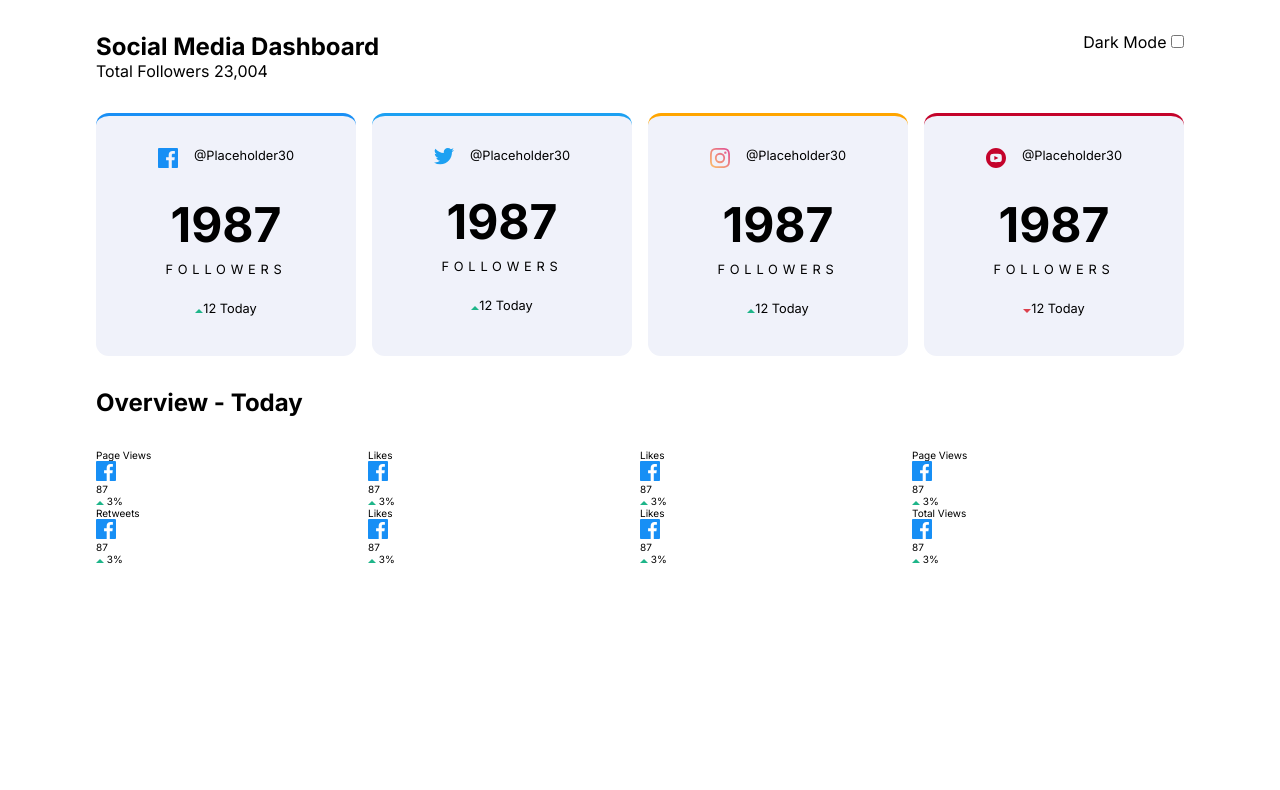
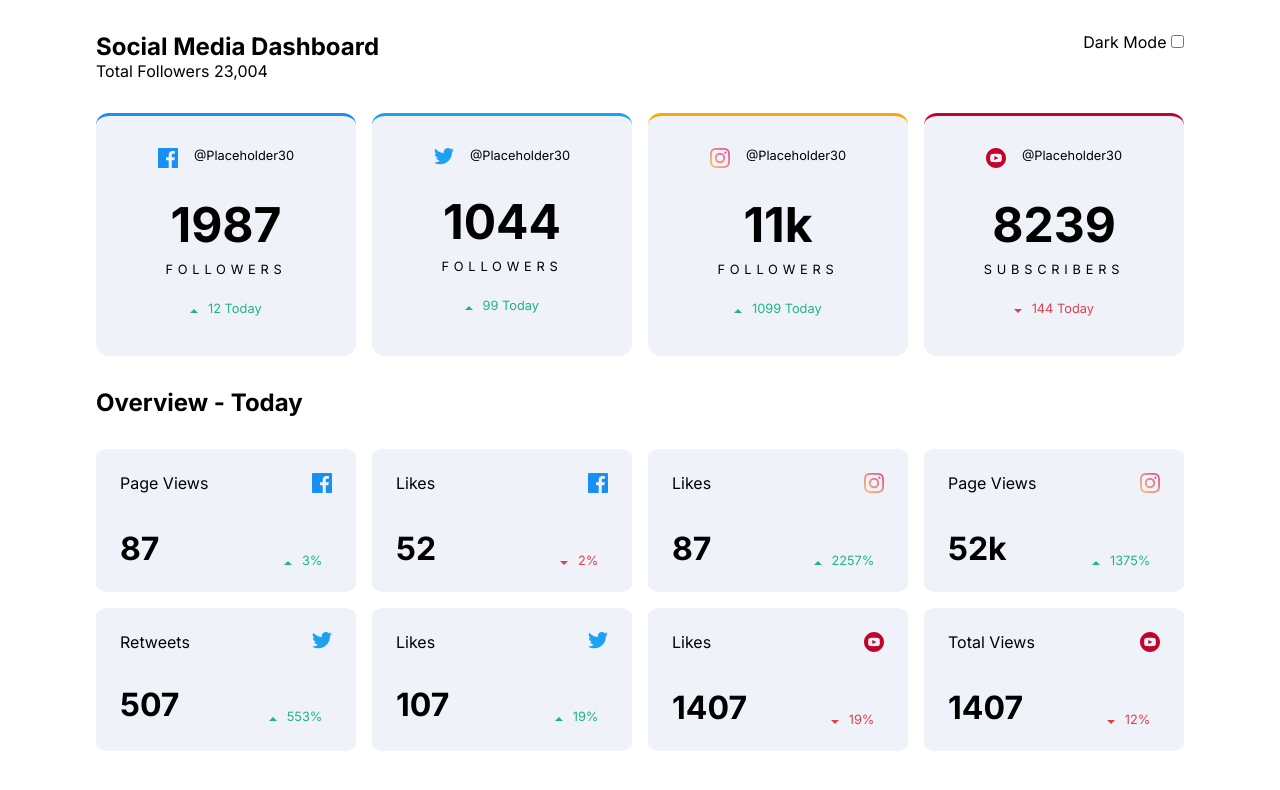
Before and after one commit to Placeholder30/Placeholder30.github.io, a plain HTML site: page index.html in a window 1280 px wide. Drawn offline with Linux system fonts and the light colour scheme.

Commit message:
did a lot of shit, hope it sticks

```diff
--- a/index.html
+++ b/index.html
@@ -10,7 +10,7 @@
       rel="stylesheet"
     />
   </head>
-  <body>
+  <body class="dark-mode">
     <div class="container">
       <div class="dashboard-header">
         <div class="title">
@@ -39,12 +39,14 @@
           <div class="count">1987</div>
           <div class="followers">FOLLOWERS</div>
           <div class="followers-today">
-            <div class="icon-up">
+            <div class="icon">
               <svg xmlns="http://www.w3.org/2000/svg" width="8" height="4">
                 <path fill="#1EB589" fill-rule="evenodd" d="M0 4l4-4 4 4z" />
               </svg>
             </div>
-            12 Today
+            <div class="green">
+              12 Today
+            </div>
           </div>
         </div>
         <!-- facebook ends -->
@@ -62,15 +64,17 @@
             <p class="username">@Placeholder30</p>
           </div>
 
-          <div class="count">1987</div>
+          <div class="count">1044</div>
           <div class="followers">FOLLOWERS</div>
           <div class="followers-today">
-            <div class="icon-up">
+            <div class="icon">
               <svg xmlns="http://www.w3.org/2000/svg" width="8" height="4">
                 <path fill="#1EB589" fill-rule="evenodd" d="M0 4l4-4 4 4z" />
               </svg>
             </div>
-            12 Today
+            <div class="green">
+              99 Today
+            </div>
           </div>
         </div>
         <!-- twitter ends -->
@@ -94,15 +98,17 @@
             </div>
             <p class="username">@Placeholder30</p>
           </div>
-          <div class="count">1987</div>
+          <div class="count">11k</div>
           <div class="followers">FOLLOWERS</div>
           <div class="followers-today">
-            <div class="icon-up">
+            <div class="icon">
               <svg xmlns="http://www.w3.org/2000/svg" width="8" height="4">
                 <path fill="#1EB589" fill-rule="evenodd" d="M0 4l4-4 4 4z" />
               </svg>
             </div>
-            12 Today
+            <div class="green">
+              1099 Today
+            </div>
           </div>
         </div>
         <!-- Instagram ends -->
@@ -117,21 +123,23 @@
                 />
               </svg>
             </div>
-            <p class="username" contenteditable="true">@Placeholder30</p>
+            <p class="username">@Placeholder30</p>
           </div>
-          <div class="count">1987</div>
-          <div class="followers">FOLLOWERS</div>
+          <div class="count">8239</div>
+          <div class="followers">SUBSCRIBERS</div>
           <div class="followers-today">
-            <div class="icon-down">
+            <div class="icon">
               <svg xmlns="http://www.w3.org/2000/svg" width="8" height="4">
                 <path fill="#DC414C" fill-rule="evenodd" d="M0 0l4 4 4-4z" />
               </svg>
             </div>
-            12 Today
+            <div class="red">
+              144 Today
+            </div>
           </div>
         </div>
-
         <!-- Youtube ends -->
+        <!-- Top Grid ends -->
       </div>
 
       <div class="overview">
@@ -141,7 +149,7 @@
       <div class="bottom-container">
         <div class="main-grid">
           <div class="top">
-            <div>Page Views</div>
+            <div class="top-style">Page Views</div>
             <div>
               <svg xmlns="http://www.w3.org/2000/svg" width="20" height="20">
                 <path
@@ -153,19 +161,19 @@
           </div>
 
           <div class="bottom">
-            <div>87</div>
-            <div>
+            <p class="count-bottom">87</p>
+            <div class="icon">
               <svg xmlns="http://www.w3.org/2000/svg" width="8" height="4">
                 <path fill="#1EB589" fill-rule="evenodd" d="M0 4l4-4 4 4z" />
               </svg>
-              3%
+              <div class="green">3%</div>
             </div>
           </div>
         </div>
         <!-- Page views -->
         <div class="main-grid">
           <div class="top">
-            <div>Likes</div>
+            <div class="top-style">Likes</div>
             <div>
               <svg xmlns="http://www.w3.org/2000/svg" width="20" height="20">
                 <path
@@ -177,60 +185,74 @@
           </div>
 
           <div class="bottom">
-            <div>87</div>
-            <div>
+            <p class="count-bottom">52</p>
+            <div class="icon">
               <svg xmlns="http://www.w3.org/2000/svg" width="8" height="4">
-                <path fill="#1EB589" fill-rule="evenodd" d="M0 4l4-4 4 4z" />
+                <path fill="#DC414C" fill-rule="evenodd" d="M0 0l4 4 4-4z" />
               </svg>
-              3%
+              <div class="red">2%</div>
             </div>
           </div>
         </div>
         <!-- Likes facebook-->
         <div class="main-grid">
           <div class="top">
-            <div>Likes</div>
+            <div class="top-style">Likes</div>
             <div>
               <svg xmlns="http://www.w3.org/2000/svg" width="20" height="20">
+                <defs>
+                  <linearGradient id="a" x1="100%" x2="0%" y1="0%" y2="100%">
+                    <stop offset="0%" stop-color="#DF4896" />
+                    <stop offset="50.913%" stop-color="#EE877E" />
+                    <stop offset="100%" stop-color="#FDC366" />
+                  </linearGradient>
+                </defs>
                 <path
-                  fill="#178FF5"
-                  d="M18.896 0H1.104C.494 0 0 .494 0 1.104v17.793C0 19.506.494 20 1.104 20h9.58v-7.745H8.076V9.237h2.606V7.01c0-2.583 1.578-3.99 3.883-3.99 1.104 0 2.052.082 2.329.119v2.7h-1.598c-1.254 0-1.496.597-1.496 1.47v1.928h2.989l-.39 3.018h-2.6V20h5.098c.608 0 1.102-.494 1.102-1.104V1.104C20 .494 19.506 0 18.896 0z"
+                  fill="url(#a)"
+                  d="M10 1.802c2.67 0 2.987.01 4.042.059 2.71.123 3.975 1.409 4.099 4.099.048 1.054.057 1.37.057 4.04 0 2.672-.01 2.988-.057 4.042-.124 2.687-1.387 3.975-4.1 4.099-1.054.048-1.37.058-4.041.058-2.67 0-2.987-.01-4.04-.058-2.717-.124-3.977-1.416-4.1-4.1-.048-1.054-.058-1.37-.058-4.041 0-2.67.01-2.986.058-4.04.124-2.69 1.387-3.977 4.1-4.1 1.054-.048 1.37-.058 4.04-.058zM10 0C7.284 0 6.944.012 5.878.06 2.246.227.228 2.242.06 5.877.01 6.944 0 7.284 0 10s.012 3.057.06 4.123c.167 3.632 2.182 5.65 5.817 5.817 1.067.048 1.407.06 4.123.06s3.057-.012 4.123-.06c3.629-.167 5.652-2.182 5.816-5.817.05-1.066.061-1.407.061-4.123s-.012-3.056-.06-4.122C19.777 2.249 17.76.228 14.124.06 13.057.01 12.716 0 10 0zm0 4.865a5.135 5.135 0 100 10.27 5.135 5.135 0 000-10.27zm0 8.468a3.333 3.333 0 110-6.666 3.333 3.333 0 010 6.666zm5.338-9.87a1.2 1.2 0 100 2.4 1.2 1.2 0 000-2.4z"
                 />
               </svg>
             </div>
           </div>
 
           <div class="bottom">
-            <div>87</div>
-            <div>
+            <p class="count-bottom">87</p>
+            <div class="icon">
               <svg xmlns="http://www.w3.org/2000/svg" width="8" height="4">
                 <path fill="#1EB589" fill-rule="evenodd" d="M0 4l4-4 4 4z" />
               </svg>
-              3%
+              <div class="green">2257%</div>
             </div>
           </div>
         </div>
         <!-- Likes IG -->
         <div class="main-grid">
           <div class="top">
-            <div>Page Views</div>
+            <div class="top-style">Page Views</div>
             <div>
               <svg xmlns="http://www.w3.org/2000/svg" width="20" height="20">
+                <defs>
+                  <linearGradient id="a" x1="100%" x2="0%" y1="0%" y2="100%">
+                    <stop offset="0%" stop-color="#DF4896" />
+                    <stop offset="50.913%" stop-color="#EE877E" />
+                    <stop offset="100%" stop-color="#FDC366" />
+                  </linearGradient>
+                </defs>
                 <path
-                  fill="#178FF5"
-                  d="M18.896 0H1.104C.494 0 0 .494 0 1.104v17.793C0 19.506.494 20 1.104 20h9.58v-7.745H8.076V9.237h2.606V7.01c0-2.583 1.578-3.99 3.883-3.99 1.104 0 2.052.082 2.329.119v2.7h-1.598c-1.254 0-1.496.597-1.496 1.47v1.928h2.989l-.39 3.018h-2.6V20h5.098c.608 0 1.102-.494 1.102-1.104V1.104C20 .494 19.506 0 18.896 0z"
+                  fill="url(#a)"
+                  d="M10 1.802c2.67 0 2.987.01 4.042.059 2.71.123 3.975 1.409 4.099 4.099.048 1.054.057 1.37.057 4.04 0 2.672-.01 2.988-.057 4.042-.124 2.687-1.387 3.975-4.1 4.099-1.054.048-1.37.058-4.041.058-2.67 0-2.987-.01-4.04-.058-2.717-.124-3.977-1.416-4.1-4.1-.048-1.054-.058-1.37-.058-4.041 0-2.67.01-2.986.058-4.04.124-2.69 1.387-3.977 4.1-4.1 1.054-.048 1.37-.058 4.04-.058zM10 0C7.284 0 6.944.012 5.878.06 2.246.227.228 2.242.06 5.877.01 6.944 0 7.284 0 10s.012 3.057.06 4.123c.167 3.632 2.182 5.65 5.817 5.817 1.067.048 1.407.06 4.123.06s3.057-.012 4.123-.06c3.629-.167 5.652-2.182 5.816-5.817.05-1.066.061-1.407.061-4.123s-.012-3.056-.06-4.122C19.777 2.249 17.76.228 14.124.06 13.057.01 12.716 0 10 0zm0 4.865a5.135 5.135 0 100 10.27 5.135 5.135 0 000-10.27zm0 8.468a3.333 3.333 0 110-6.666 3.333 3.333 0 010 6.666zm5.338-9.87a1.2 1.2 0 100 2.4 1.2 1.2 0 000-2.4z"
                 />
               </svg>
             </div>
           </div>
 
           <div class="bottom">
-            <div>87</div>
-            <div>
+            <p class="count-bottom">52k</p>
+            <div class="icon">
               <svg xmlns="http://www.w3.org/2000/svg" width="8" height="4">
                 <path fill="#1EB589" fill-rule="evenodd" d="M0 4l4-4 4 4z" />
               </svg>
-              3%
+              <div class="green">1375%</div>
             </div>
           </div>
         </div>
@@ -238,96 +260,96 @@
         <!-- Top End -->
         <div class="main-grid">
           <div class="top">
-            <div>Retweets</div>
+            <div class="top-style">Retweets</div>
             <div>
-              <svg xmlns="http://www.w3.org/2000/svg" width="20" height="20">
+              <svg xmlns="http://www.w3.org/2000/svg" width="20" height="17">
                 <path
-                  fill="#178FF5"
-                  d="M18.896 0H1.104C.494 0 0 .494 0 1.104v17.793C0 19.506.494 20 1.104 20h9.58v-7.745H8.076V9.237h2.606V7.01c0-2.583 1.578-3.99 3.883-3.99 1.104 0 2.052.082 2.329.119v2.7h-1.598c-1.254 0-1.496.597-1.496 1.47v1.928h2.989l-.39 3.018h-2.6V20h5.098c.608 0 1.102-.494 1.102-1.104V1.104C20 .494 19.506 0 18.896 0z"
+                  fill="#1DA1F2"
+                  d="M20 1.924a8.192 8.192 0 01-2.357.646A4.11 4.11 0 0019.448.3a8.22 8.22 0 01-2.606.996A4.096 4.096 0 0013.847 0c-2.65 0-4.596 2.472-3.998 5.037A11.648 11.648 0 011.392.752a4.109 4.109 0 001.27 5.478 4.086 4.086 0 01-1.858-.513C.76 7.616 2.122 9.395 4.095 9.79a4.113 4.113 0 01-1.853.07 4.106 4.106 0 003.833 2.849A8.25 8.25 0 010 14.41a11.616 11.616 0 006.29 1.843c7.618 0 11.922-6.434 11.663-12.205A8.354 8.354 0 0020 1.924z"
                 />
               </svg>
             </div>
           </div>
 
           <div class="bottom">
-            <div>87</div>
-            <div>
+            <p class="count-bottom">507</p>
+            <div class="icon">
               <svg xmlns="http://www.w3.org/2000/svg" width="8" height="4">
                 <path fill="#1EB589" fill-rule="evenodd" d="M0 4l4-4 4 4z" />
               </svg>
-              3%
+              <div class="green">553%</div>
             </div>
           </div>
         </div>
-        <!-- Twitter Retweets end -->
+        <!-- Twitter likes end -->
         <div class="main-grid">
           <div class="top">
-            <div>Likes</div>
+            <div class="top-style">Likes</div>
             <div>
-              <svg xmlns="http://www.w3.org/2000/svg" width="20" height="20">
+              <svg xmlns="http://www.w3.org/2000/svg" width="20" height="17">
                 <path
-                  fill="#178FF5"
-                  d="M18.896 0H1.104C.494 0 0 .494 0 1.104v17.793C0 19.506.494 20 1.104 20h9.58v-7.745H8.076V9.237h2.606V7.01c0-2.583 1.578-3.99 3.883-3.99 1.104 0 2.052.082 2.329.119v2.7h-1.598c-1.254 0-1.496.597-1.496 1.47v1.928h2.989l-.39 3.018h-2.6V20h5.098c.608 0 1.102-.494 1.102-1.104V1.104C20 .494 19.506 0 18.896 0z"
+                  fill="#1DA1F2"
+                  d="M20 1.924a8.192 8.192 0 01-2.357.646A4.11 4.11 0 0019.448.3a8.22 8.22 0 01-2.606.996A4.096 4.096 0 0013.847 0c-2.65 0-4.596 2.472-3.998 5.037A11.648 11.648 0 011.392.752a4.109 4.109 0 001.27 5.478 4.086 4.086 0 01-1.858-.513C.76 7.616 2.122 9.395 4.095 9.79a4.113 4.113 0 01-1.853.07 4.106 4.106 0 003.833 2.849A8.25 8.25 0 010 14.41a11.616 11.616 0 006.29 1.843c7.618 0 11.922-6.434 11.663-12.205A8.354 8.354 0 0020 1.924z"
                 />
               </svg>
             </div>
           </div>
 
           <div class="bottom">
-            <div>87</div>
-            <div>
+            <p class="count-bottom">107</p>
+            <div class="icon">
               <svg xmlns="http://www.w3.org/2000/svg" width="8" height="4">
                 <path fill="#1EB589" fill-rule="evenodd" d="M0 4l4-4 4 4z" />
               </svg>
-              3%
+              <div class="green">19%</div>
             </div>
           </div>
         </div>
         <!-- Twitter likes End -->
         <div class="main-grid">
           <div class="top">
-            <div>Likes</div>
+            <div class="top-style">Likes</div>
             <div>
               <svg xmlns="http://www.w3.org/2000/svg" width="20" height="20">
                 <path
-                  fill="#178FF5"
-                  d="M18.896 0H1.104C.494 0 0 .494 0 1.104v17.793C0 19.506.494 20 1.104 20h9.58v-7.745H8.076V9.237h2.606V7.01c0-2.583 1.578-3.99 3.883-3.99 1.104 0 2.052.082 2.329.119v2.7h-1.598c-1.254 0-1.496.597-1.496 1.47v1.928h2.989l-.39 3.018h-2.6V20h5.098c.608 0 1.102-.494 1.102-1.104V1.104C20 .494 19.506 0 18.896 0z"
+                  fill="#C4032B"
+                  d="M10 0C4.478 0 0 4.478 0 10c0 5.523 4.478 10 10 10 5.523 0 10-4.477 10-10 0-5.522-4.477-10-10-10zm3.7 14.077c-1.75.12-5.652.12-7.402 0-1.896-.13-2.117-1.059-2.131-4.077.014-3.024.237-3.947 2.131-4.077 1.75-.12 5.652-.12 7.403 0 1.897.13 2.117 1.059 2.132 4.077-.015 3.024-.237 3.947-2.132 4.077zM8.334 8.048l4.098 1.949-4.098 1.955V8.048z"
                 />
               </svg>
             </div>
           </div>
 
           <div class="bottom">
-            <div>87</div>
-            <div>
+            <p class="count-bottom">1407</p>
+            <div class="icon">
               <svg xmlns="http://www.w3.org/2000/svg" width="8" height="4">
-                <path fill="#1EB589" fill-rule="evenodd" d="M0 4l4-4 4 4z" />
+                <path fill="#DC414C" fill-rule="evenodd" d="M0 0l4 4 4-4z" />
               </svg>
-              3%
+              <div class="red">19%</div>
             </div>
           </div>
         </div>
         <!-- Youtube Likes End -->
         <div class="main-grid">
           <div class="top">
-            <div>Total Views</div>
+            <div class="top-style">Total Views</div>
             <div>
               <svg xmlns="http://www.w3.org/2000/svg" width="20" height="20">
                 <path
-                  fill="#178FF5"
-                  d="M18.896 0H1.104C.494 0 0 .494 0 1.104v17.793C0 19.506.494 20 1.104 20h9.58v-7.745H8.076V9.237h2.606V7.01c0-2.583 1.578-3.99 3.883-3.99 1.104 0 2.052.082 2.329.119v2.7h-1.598c-1.254 0-1.496.597-1.496 1.47v1.928h2.989l-.39 3.018h-2.6V20h5.098c.608 0 1.102-.494 1.102-1.104V1.104C20 .494 19.506 0 18.896 0z"
+                  fill="#C4032B"
+                  d="M10 0C4.478 0 0 4.478 0 10c0 5.523 4.478 10 10 10 5.523 0 10-4.477 10-10 0-5.522-4.477-10-10-10zm3.7 14.077c-1.75.12-5.652.12-7.402 0-1.896-.13-2.117-1.059-2.131-4.077.014-3.024.237-3.947 2.131-4.077 1.75-.12 5.652-.12 7.403 0 1.897.13 2.117 1.059 2.132 4.077-.015 3.024-.237 3.947-2.132 4.077zM8.334 8.048l4.098 1.949-4.098 1.955V8.048z"
                 />
               </svg>
             </div>
           </div>
 
           <div class="bottom">
-            <div>87</div>
-            <div>
+            <p class="count-bottom">1407</p>
+            <div class="icon">
               <svg xmlns="http://www.w3.org/2000/svg" width="8" height="4">
-                <path fill="#1EB589" fill-rule="evenodd" d="M0 4l4-4 4 4z" />
+                <path fill="#DC414C" fill-rule="evenodd" d="M0 0l4 4 4-4z" />
               </svg>
-              3%
+              <div class="red">12%</div>
             </div>
           </div>
         </div>
--- a/style.css
+++ b/style.css
@@ -2,9 +2,9 @@
   margin: 0;
   padding: 0;
 }
+
 body {
   font-family: "Inter", sans-serif;
-  font-size: 62.5%;
   background-color: hsl(0, 0%, 100%);
 }
 
@@ -31,6 +31,11 @@ body {
   background-color: hsl(227, 47%, 96%);
   padding: 1rem 2rem;
   border-radius: 5%;
+}
+
+.grid:hover {
+  opacity: 0.5;
+  cursor: pointer;
 }
 
 .grid > div {
@@ -96,4 +101,88 @@ body {
 .bottom-container {
   display: grid;
   grid-template-columns: repeat(4, 1fr);
+  grid-gap: 1rem;
 }
+
+.main-grid {
+  background-color: hsl(227, 47%, 96%);
+  padding: 1.5rem 1.5rem;
+  border-radius: 5%;
+}
+.main-grid:hover {
+  opacity: 0.5;
+  cursor: pointer;
+}
+
+.top {
+  display: flex;
+  justify-content: space-between;
+  margin-bottom: 2rem;
+  font-weight: 300;
+}
+
+.bottom {
+  display: flex;
+  justify-content: space-between;
+}
+
+.count-bottom {
+  font-size: 2rem;
+  font-weight: 700;
+}
+
+.icon {
+  margin-right: 0.6rem;
+}
+
+.red {
+  color: hsl(356, 69%, 56%);
+}
+.green {
+  color: hsl(163, 72%, 41%);
+}
+div.bottom div.icon {
+  display: flex;
+  align-items: flex-end;
+}
+
+div.bottom div.icon svg {
+  margin-bottom: 0.2rem;
+  margin-right: 0.6rem;
+}
+
+div.bottom div.icon div {
+  font-size: 0.8rem;
+}
+
+/* Media Queries */
+
+@media (max-width: 950px) {
+  .top-container {
+    grid-template-columns: repeat(3, 1fr);
+  }
+
+  .bottom-container {
+    grid-template-columns: repeat(3, 1fr);
+  }
+}
+
+@media (max-width: 700px) {
+  .top-container {
+    grid-template-columns: repeat(2, 1fr);
+  }
+
+  .bottom-container {
+    grid-template-columns: repeat(2, 1fr);
+  }
+}
+
+@media (max-width: 500px) {
+  .top-container {
+    grid-template-columns: 1fr;
+  }
+
+  .bottom-container {
+    grid-template-columns: 1fr;
+  }
+}
```
